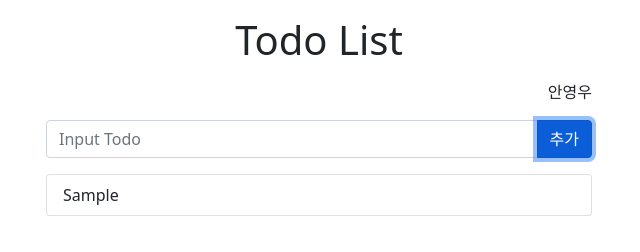
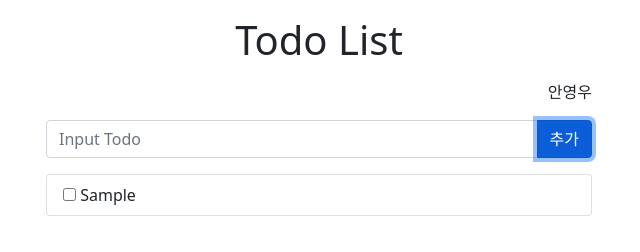
Before and after one commit to APP-iOS5th/web_todo_youngwoo_ahn, a plain HTML site: page index.html in a window 1280 px wide. Both pictures are taken after typing "Sample" into the empty fields and a click on the button "추가". Shown: the full height of the page, 321-961 px from the left. Drawn offline with nearby package versions, Linux system fonts and the light colour scheme.

Commit message:
checkbox(only html tag) add

```diff
--- a/index.html
+++ b/index.html
@@ -66,7 +66,7 @@
         function addTodo(text){
             var list = document.getElementById('todoList'); // todoList 태그의 html 정보 취득
             var item = document.createElement('li'); // ul 밑에 넣을 li 태그 미리 생성
-            item.innerText = text; // 로드 or 입력한 todo 내용을 li 태그에 추가
+            item.innerHTML = '<input type="checkbox">&nbsp' + text; // 로드 or 입력한 todo 내용을 li 태그에 추가. checkbox도 innerHTML로 넣음
             item.classList.add('list-group-item'); // li 태그에 부트스트랩 class 추가
             list.appendChild(item); // todoList인 ul태그 밑에 li 추가
 
```
